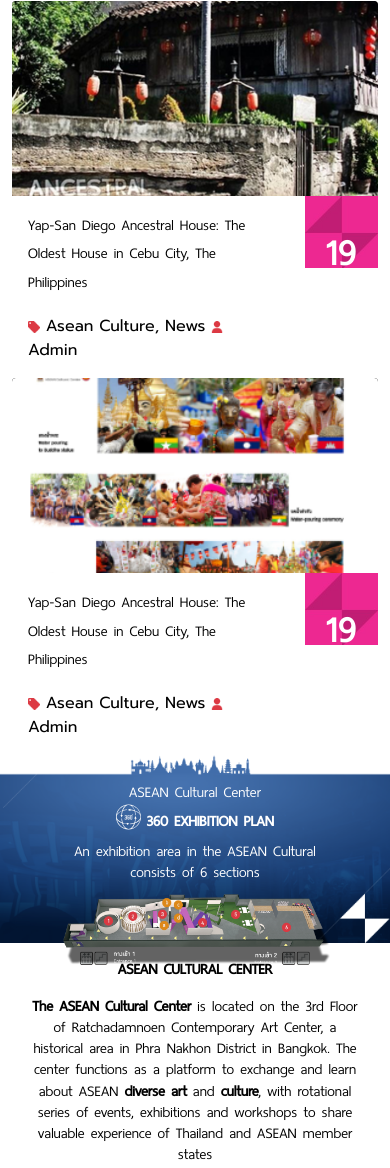
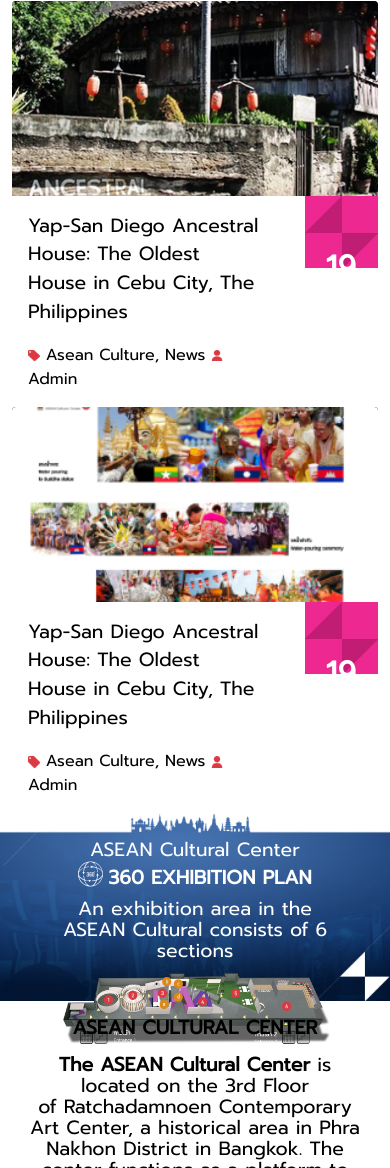
Before and after one commit to nutfyb/nutfyb-acc-project-trainee-, a plain HTML site: page index.html in a window 390 px wide. Shown: the part 625-1793 px from the top of the page. Drawn offline with nearby package versions, Linux system fonts and the light colour scheme.

Commit message:
edit head text

```diff
--- a/css/style.css
+++ b/css/style.css
@@ -671,7 +671,6 @@
     .card-text {
         color: #000;
         font-size: 1.2rem;
-        font-family: 'ThaiSans Neue';
     }
 
     .col-auto {
@@ -1018,7 +1017,6 @@
     }
 
     .head-text {
-        font-family: 'ThaiSans-Neue-bold';
         line-height: 0.8!important;
     }
 
@@ -1373,7 +1371,6 @@
     }
 
     .head-text {
-        font-family: 'ThaiSans Neue';
         line-height: 1.1!important;
     }
 
@@ -1474,7 +1471,6 @@
             font-size: 2rem;
         }
         .head-text {
-            font-family: 'ThaiSans Neue';
             line-height: 1.1!important;
             font-size: 1.2rem;
         }
```
